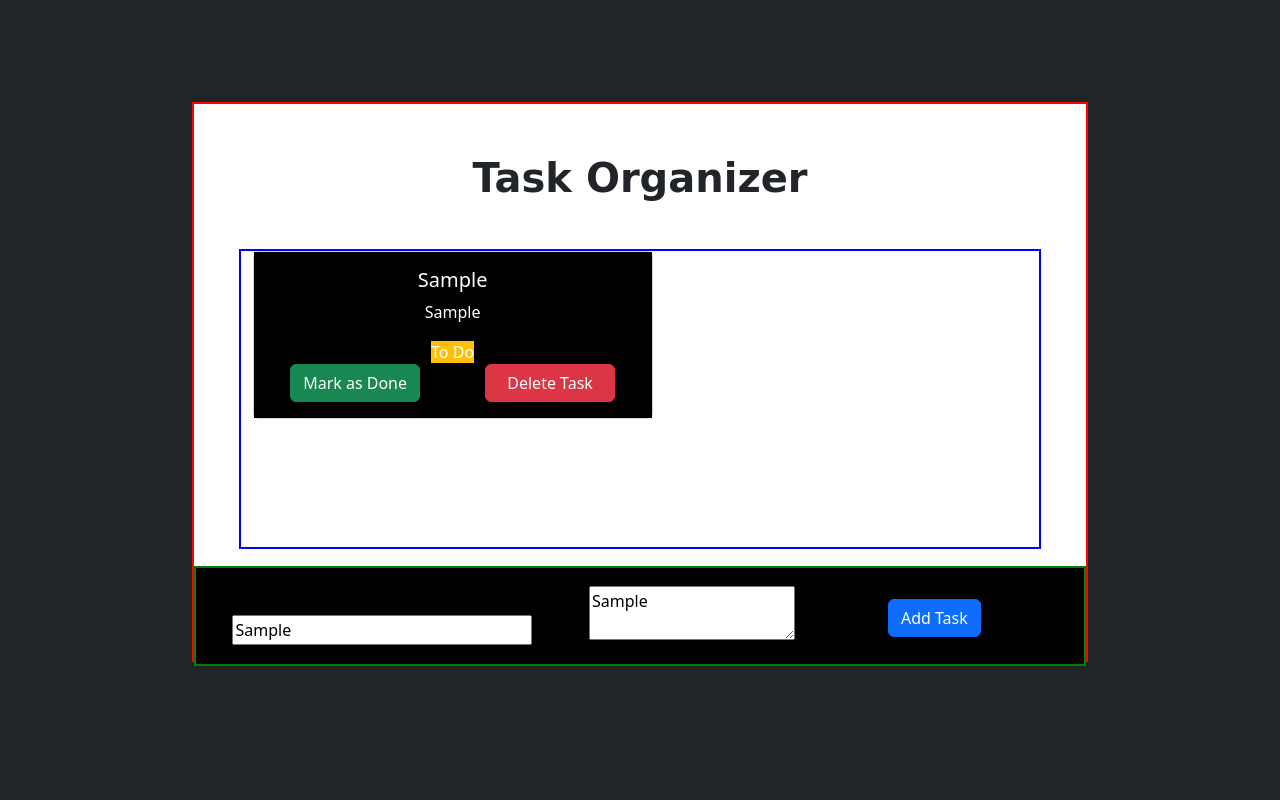
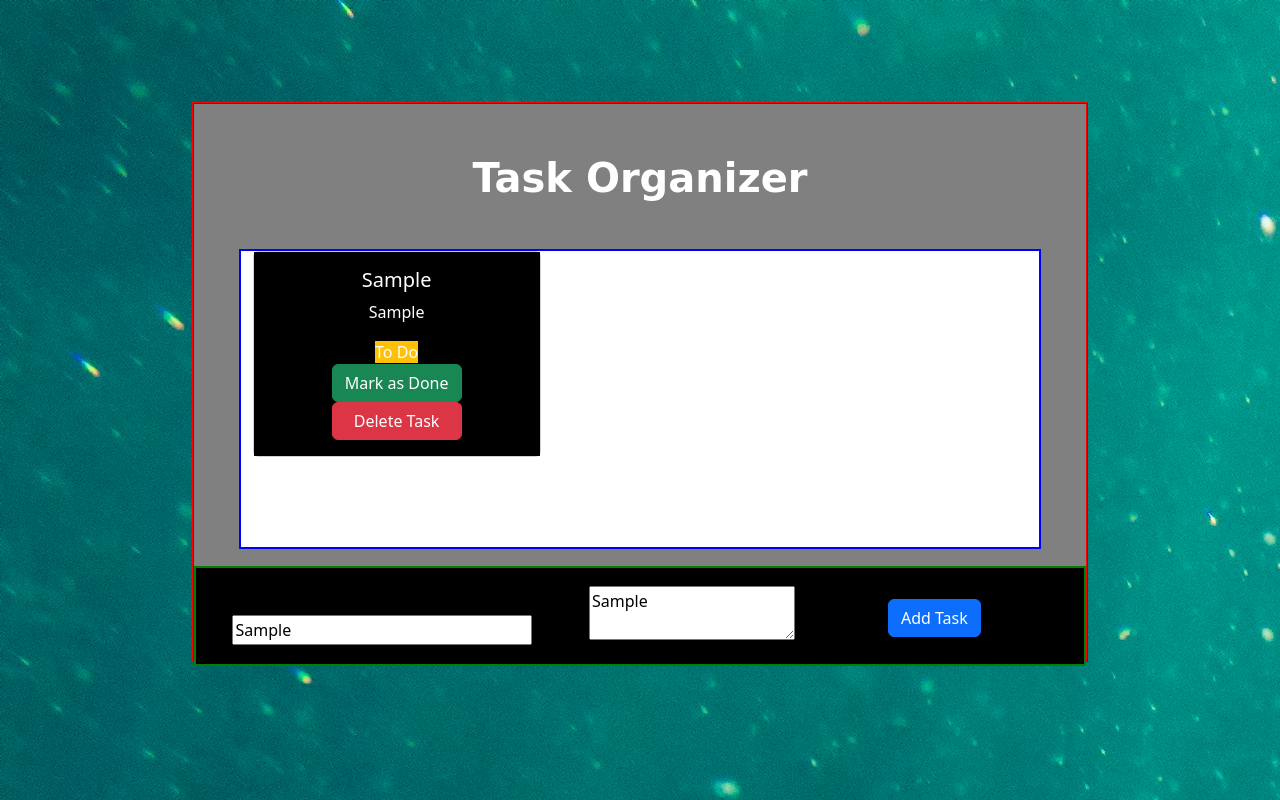
Before and after one commit to ashensavi/To-do-app, a plain HTML site: page index.html in a window 1280 px wide. Both pictures are taken after typing "Sample", "Sample" into the empty fields and a click on the button "Add Task". Drawn offline with nearby package versions, Linux system fonts and the light colour scheme; a web font is replaced by a local one.

Commit message:
added colors

```diff
--- a/script.js
+++ b/script.js
@@ -35,7 +35,7 @@ function displayTasks(){
 
     let taskBody = `
         <div class="col">
-            <div class="card" style="width: 25rem;">
+            <div class="card" style="width: 18rem;">
                 <div class="card-body bg-black text-white">
                     <h5 class="card-title">${taskObj.taskName}</h5>
                     <p class="card-text">${taskObj.description}</p>
--- a/styles.css
+++ b/styles.css
@@ -5,23 +5,25 @@ h1{
   font-optical-sizing: auto;
   font-weight: 600;
   font-style: normal;
+  color: white !important ;
 }
 body{
     display: flex;
     justify-content: center;
     background-color: #212529 !important;
+    background-image: url("img/ocean.jpg");
 }
 .main-container{
     margin-top: 8%;
     height: 560px;
     width: 70%;
-    border: 2px solid red;
+    border: 2px ridge red;
     position: relative;
     display: flex;
     justify-content: center;
     flex-direction: column;
     align-items: center;
-    background-color: white;
+    background-color: grey;
 
 }
 .task-container{
@@ -31,6 +33,7 @@ body{
     border: 2px solid blue;
     position: relative;
     overflow: scroll;
+    background-color: white;
 }
 .bottom-container{
     height: 100px;
```
Also changed, not shown: img/ocean.jpg (added).
